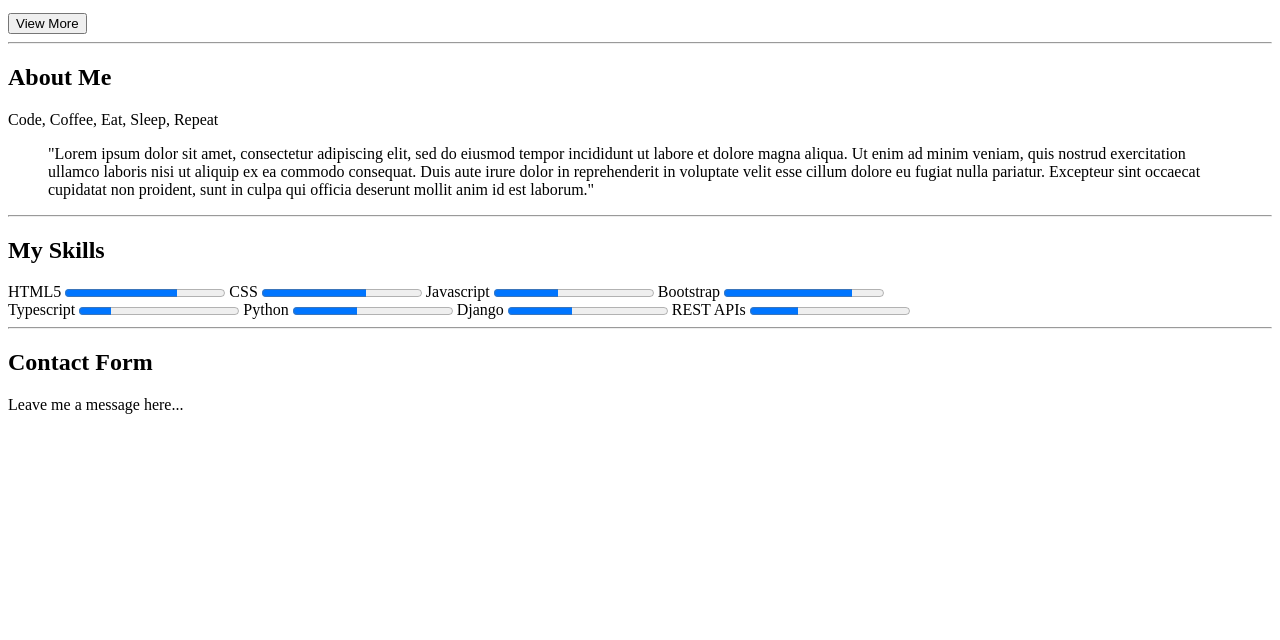
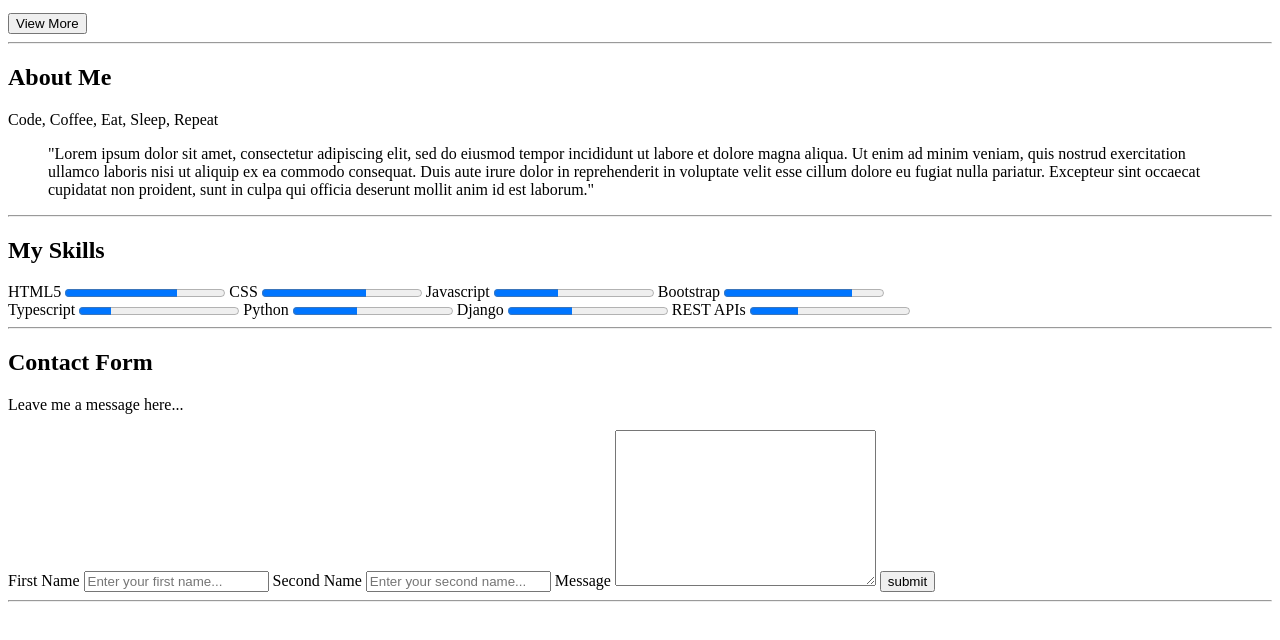
Before and after one commit to CindyKatoni/Stackademic, a plain HTML site: page index.html in a window 1280 px wide. Shown: the part 114-754 px from the top of the page. Drawn offline with Linux system fonts and the light colour scheme.

Commit message:
Contact form labels and input areas

```diff
--- a/index.html
+++ b/index.html
@@ -74,6 +74,22 @@
     <section class="contact">
         <h1>Contact Form</h1>
         <p>Leave me a message here...</p>
+
+        <div>
+            <form action="">
+                <label for="fname">First Name</label>
+                <input type="text" name="firstname" id="fname" placeholder="Enter your first name...">
+
+                <label for="sname">Second Name</label>
+                <input type="text" name="secondname" id="sname" placeholder="Enter your second name...">
+
+                <label for="message">Message</label>
+                <textarea name="message" id="message" cols="30" rows="10"></textarea>
+
+                <input type="submit" value="submit">
+            </form>
+        </div>
+        <hr>
     </section>
 
 
```
